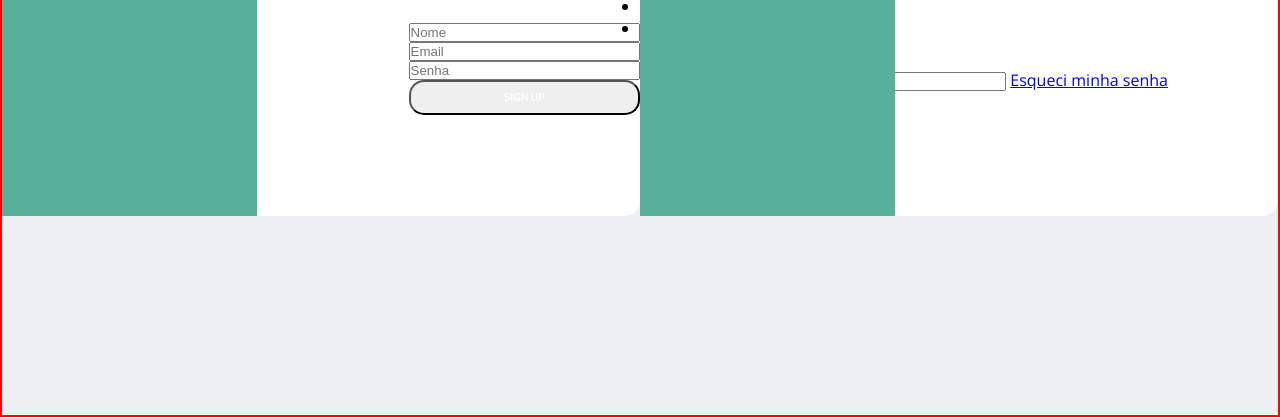
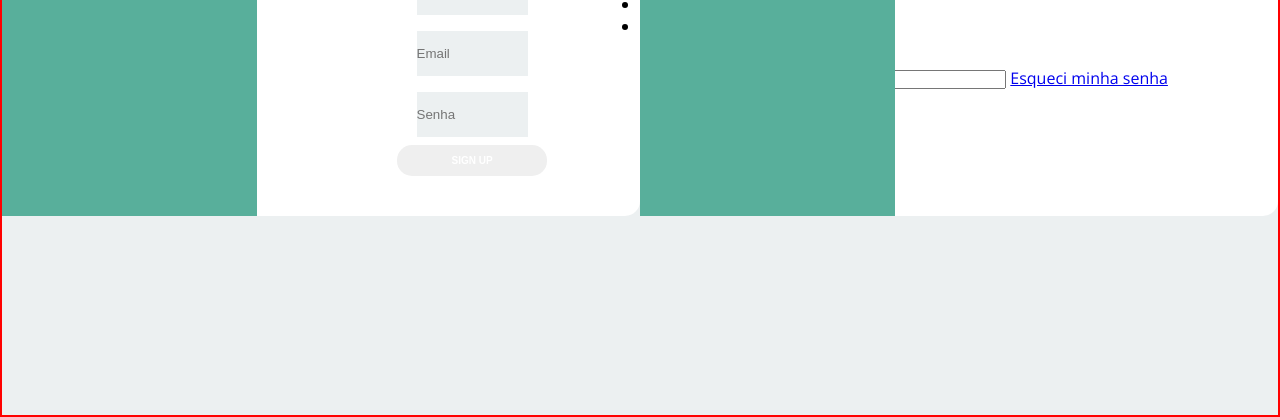
Before and after one commit to Diolante/ProgramacaoWeb, a plain HTML site: page Projeto-2/login/index.html in a window 1280 px wide. Shown: the part 383-800 px from the top of the page. Drawn offline with nearby package versions, Linux system fonts and the light colour scheme.

Commit message:
arrumando botões da página de login

```diff
--- a/Projeto-2/login/css/style.css
+++ b/Projeto-2/login/css/style.css
@@ -47,8 +47,13 @@ body{
 .description{
 	font-size: 14px;
 	font-weight: 300;
+	line-height: 30px;
+}
+.description-primary{
 	color: #fff;
-	line-height: 30px;
+}
+.description-second{
+	color: #7f8c8d;
 }
 .btn{
 	border-radius: 15px;
@@ -58,6 +63,9 @@ body{
 	padding: 10px 50px;
 	cursor: pointer;
 	font-weight: bold;
+	width: 150px;
+	align-self: center;
+	border-width: 0px;
 }
 .btn-primary{
 	background-color: transparent;
@@ -66,6 +74,14 @@ body{
 .btn-primary:hover{
 	background-color: #fff;
 	color: #58af9b;
+}
+.btn-second{
+	background-color: #58af9b;
+	border: 1px solid #58af9b;
+}
+.btn-second: hover{
+	background-color: #fff;
+	border: 1px solid #58af9b;
 }
 .first-content{
 	display: flex;
@@ -96,6 +112,13 @@ body{
 .form{
 	display:flex;
 	flex-direction:column;
+	width: 55%;
+}
+.form input{
+	height: 45px;
+	border: none;
+	background-color: #ecf0f1;
+	margin: 8px;
 }
 
 .second-content{
```
